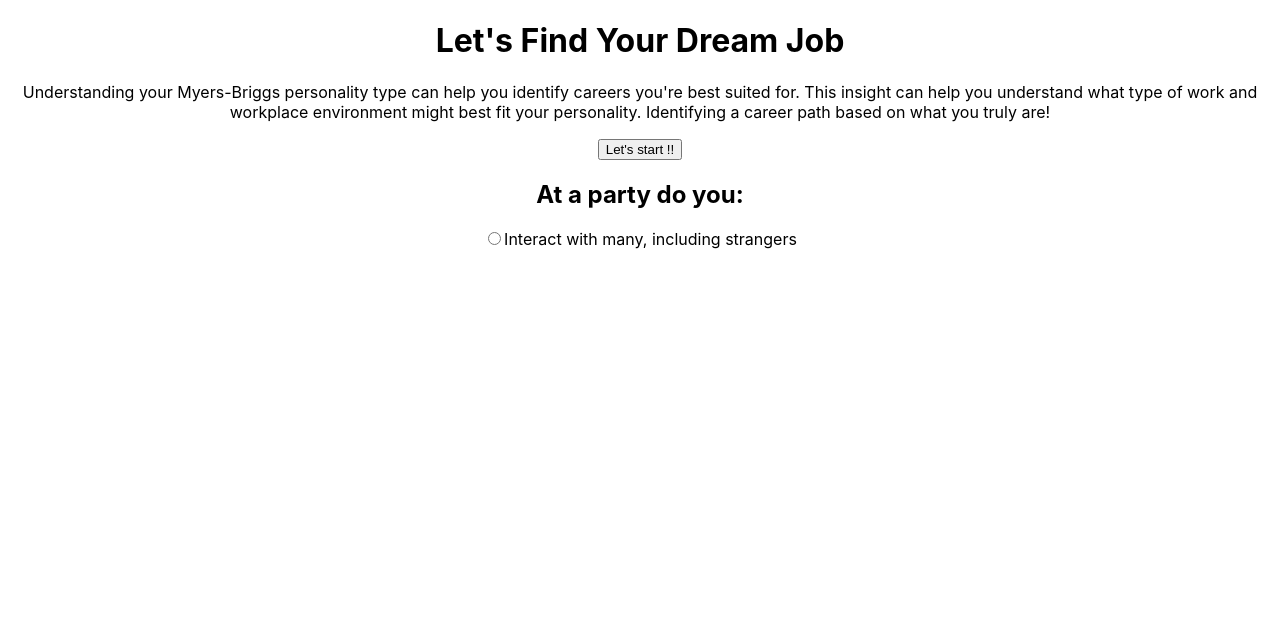
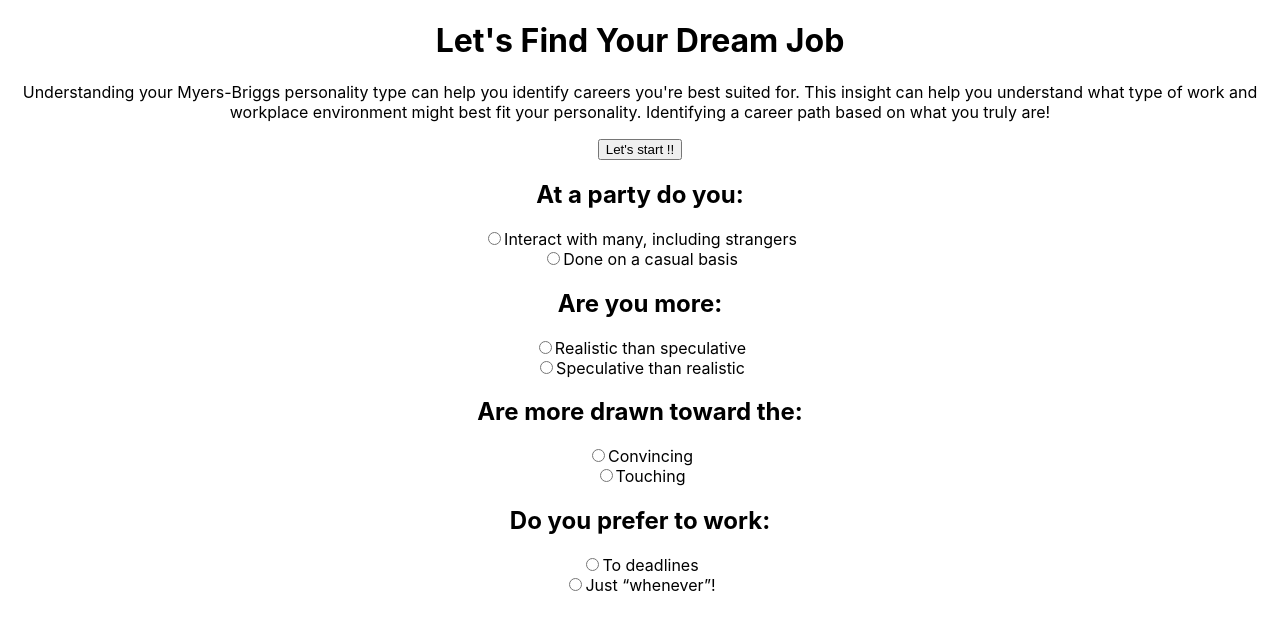
Before and after one commit to mainanchung/MindexOF_Front-end, a React (Create React App) app: page /test in a window 1280 px wide. Shown: the top 630 px of the page. Built offline with nearby package versions, Linux system fonts and the light colour scheme.

Commit message:
test component structure

```diff
--- a/src/components/Test/Test.js
+++ b/src/components/Test/Test.js
@@ -1,30 +1,28 @@
 import  './Test.scss'
 import test1 from '../../data/test.json'
 
+function Test(){
+   const allTests = test1
+   console.log(allTests.map(quiz => quiz.options[0].value))
+return(
+        <section className='test'>
+            {allTests.map(quiz => <>
+                    <div className='test__single'>
+                        <h2>{quiz.question}</h2>
+                            <div className='test__select'>
+                                <input type="radio" name={quiz.id} value={quiz.options[0].value}/>
+                                <label>{quiz.options[0].choice}</label>
+                            </div>
+                            <div className='test__select'>
+                                <input type="radio" name={quiz.id} value={quiz.options[1].value}/>
+                                <label>{quiz.options[1].choice} </label>
+                            </div>
+                    </div>
+                </>
+            )}
+    </section>
+    )
+}
 
 
-
-function Test(){
-
-    console.log(test1[0].question)
-
-return(
-        <section className='test'>
-
-
-        <div>
-
-        <h2>At a party do you:</h2>
-        <div className='test__quiz'>
-            <input type="radio" name='q1' value="e"/>
-            <label>Interact with many, including strangers </label>
-        </div>
-
-        </div>
-        </section>
-
-)
-
-}
-
 export default Test;
--- a/src/data/test.json
+++ b/src/data/test.json
@@ -1,18 +1,5 @@
 [
     {
-        "id":"0",
-        "question": "Are you more comfortable with work that:",
-        "options": [
-            {
-                "choice": "Contracted",
-                "value": "j"
-            },
-            {
-                "choice": "Done on a casual basis",
-                "value": "p"
-            }
-        ]
-    },{
         "id":"1",
         "question": "At a party do you:",
         "options": [
@@ -40,28 +27,28 @@
         ]
     },{
         "id":"3",
-        "question": "Is it worse to:",
+        "question": "Are more drawn toward the:",
         "options": [
             {
-                "choice": "Have your “head in the clouds”",
-                "value": "s"
+                "choice": "Convincing",
+                "value": "t"
             },
             {
-                "choice": "Be “in a rut”",
-                "value": "n"
+                "choice": "Touching",
+                "value": "f"
             }
         ]
     },{
         "id":"4",
-        "question": "Are you more impressed by:",
+        "question": "Do you prefer to work:",
         "options": [
             {
-                "choice": "Principles",
-                "value": "t"
+                "choice": "To deadlines",
+                "value": "j"
             },
             {
-                "choice": "Emotions",
-                "value": "f"
+                "choice": "Just “whenever”!",
+                "value": "p"
             }
         ]
     }
```
Also changed, not shown: src/pages/Test/TestPage.js (+0 -4 lines).
